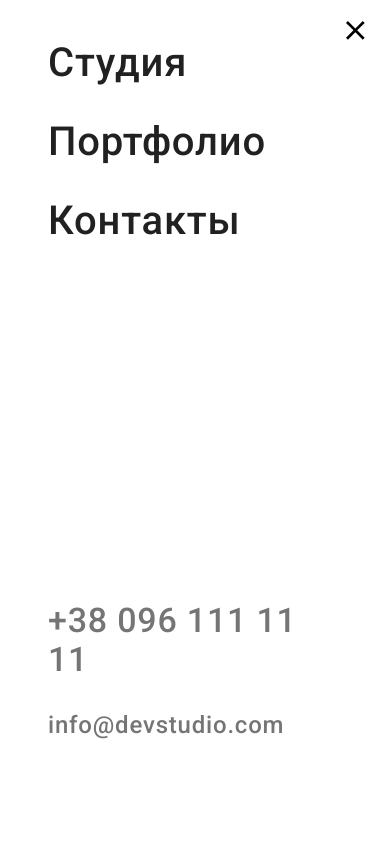
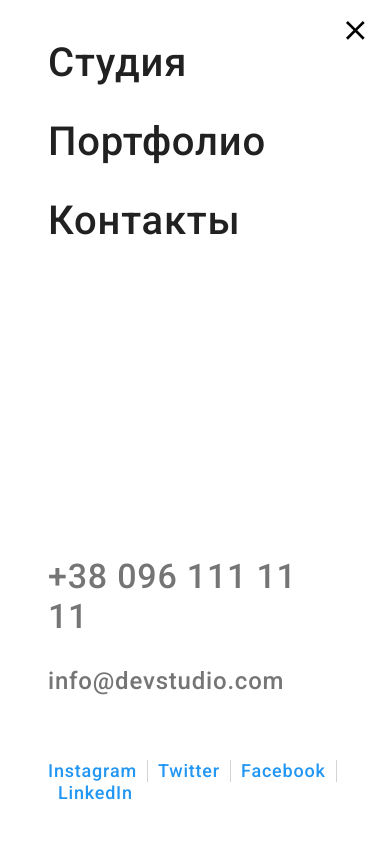
Before and after one commit to Viacheslav-Maksymyshen/goit-markup-hw-08, a plain HTML site: page index.html in a window 390 px wide. Both pictures are taken after a click on the button 355 px from the left and 30 px from the top of the page. Shown: the top 843 px of the page. Drawn offline with nearby package versions, Linux system fonts and the light colour scheme.

Commit message:
task 8 finish

```diff
--- a/index.html
+++ b/index.html
@@ -32,7 +32,7 @@
             aria-controls="menu-container"
             data-menu-button
           >
-            <svg width="40" height="40" aria-label="мобильное меню">
+            <svg class="menu-button__svg" width="40" height="40" aria-label="мобильное меню">
               <use class="icon-close" href="./images/icon.svg#icon-close_40px"></use>
               <use class="icon-menu" href="./images/icon.svg#icon-menu_40px"></use>
             </svg>
@@ -64,6 +64,20 @@
                     </svg>
                     +38 096 111 11 11
                   </a>
+                </li>
+              </ul>
+              <ul class="nav-social__list list">
+                <li class="nav-social__item">
+                  <a href="#" class="link link__social">Instagram</a>
+                </li>
+                <li class="nav-social__item">
+                  <a href="#" class="link link__social">Twitter</a>
+                </li>
+                <li class="nav-social__item">
+                  <a href="#" class="link link__social">Facebook</a>
+                </li>
+                <li class="nav-social__item">
+                  <a href="#" class="link link__social">LinkedIn</a>
                 </li>
               </ul>
             </nav>
--- a/sass/components/_header.scss
+++ b/sass/components/_header.scss
@@ -165,18 +165,20 @@
   border: none;
   display: inline-flex;
   background-color: transparent;
-  z-index: 1;
+  z-index: 100;
 
   @media screen and (min-width: 768px) {
     display: none;
   }
 }
 
-.icon-close {
-  position: fixed;
-  top: 0;
-  right: 0;
+.menu-button__svg {
+  &:hover,
+  &:focus {
+    fill: $blueColor;
+  }
 }
+
 .menu-button .icon-close {
   display: none;
 }
@@ -188,6 +190,15 @@
 .menu-button.is-open .icon-menu {
   display: none;
 }
+
+// .menu-button.is-open {
+//   position: fixed;
+//   top: 0px;
+//   right: 15px;
+//   @media screen and (min-width: 480px) {
+//     left: 450px;
+//   }
+// }
 
 .menu-container {
   display: flex;
@@ -210,3 +221,26 @@
     }
   }
 }
+
+.nav-social {
+  &__list {
+    display: flex;
+    flex-wrap: wrap;
+
+    font-size: 18px;
+    line-height: 1.22;
+
+    @media screen and (min-width: 768px) {
+      display: none;
+    }
+  }
+  &__item {
+    &:not(:last-child) {
+      border-right: 1px solid rgba(33, 33, 33, 0.2);
+      padding-right: 10px;
+    }
+    &:not(:first-child) {
+      padding-left: 10px;
+    }
+  }
+}
--- a/sass/components/_modal.scss
+++ b/sass/components/_modal.scss
@@ -11,7 +11,7 @@
   left: 0;
   width: 100%;
   height: 100%;
-  z-index: 99;
+  z-index: 101;
   overflow-y: scroll;
 
   background-color: var(--backdrop-background-color);
@@ -58,8 +58,8 @@
 
     transition: fill 250ms cubic-bezier(0.4, 0, 0.2, 1);
 
-    & :hover,
-    & :focus {
+    &:hover,
+    &:focus {
       fill: var(--blue-color);
     }
   }
--- a/sass/components/_order.scss
+++ b/sass/components/_order.scss
@@ -13,6 +13,18 @@
     url('../images/bg-hero.jpg');
   background-color: var(--order-background-color);
 
+  @media screen and (max-width: 1199px) {
+    max-width: 768px;
+    min-height: 400px;
+
+    padding-top: 118px;
+    padding-bottom: 118px;
+  }
+
+  @media screen and (max-width: 767px) {
+    max-width: 480px;
+  }
+
   &__title {
     margin-top: 0;
     margin-bottom: 30px;
@@ -23,7 +35,7 @@
     text-transform: uppercase;
     color: var(--white-color);
 
-    @media screen and (max-width: 767px) {
+    @media screen and (max-width: 1199px) {
       font-size: 26px;
       line-height: 1.61;
     }
--- a/sass/components/_team.scss
+++ b/sass/components/_team.scss
@@ -2,6 +2,8 @@
   background-color: var(--second-background-color);
   & img {
     display: block;
+    width: 100%;
+    height: auto;
   }
   &__description {
     text-align: center;
--- a/sass/utils/_utility.scss
+++ b/sass/utils/_utility.scss
@@ -91,4 +91,7 @@ h5 {
     color: var(--blue-color);
     fill: var(--blue-color);
   }
+  &__social {
+    color: $blueColor;
+  }
 }
--- a/sass/utils/_variables.scss
+++ b/sass/utils/_variables.scss
@@ -16,6 +16,7 @@
   --project-name-background-color: rgba(47, 48, 58, 0.8);
 }
 
-$mainFont: "Roboto", sans-serif;
+$mainFont: 'Roboto', sans-serif;
 $mainTextColor: #212121;
-$whiteColor:#fff;
+$whiteColor: #fff;
+$blueColor: #2196f3;
```
Also changed, not shown: css/main.css, css/main.min.css, 2 other files.
